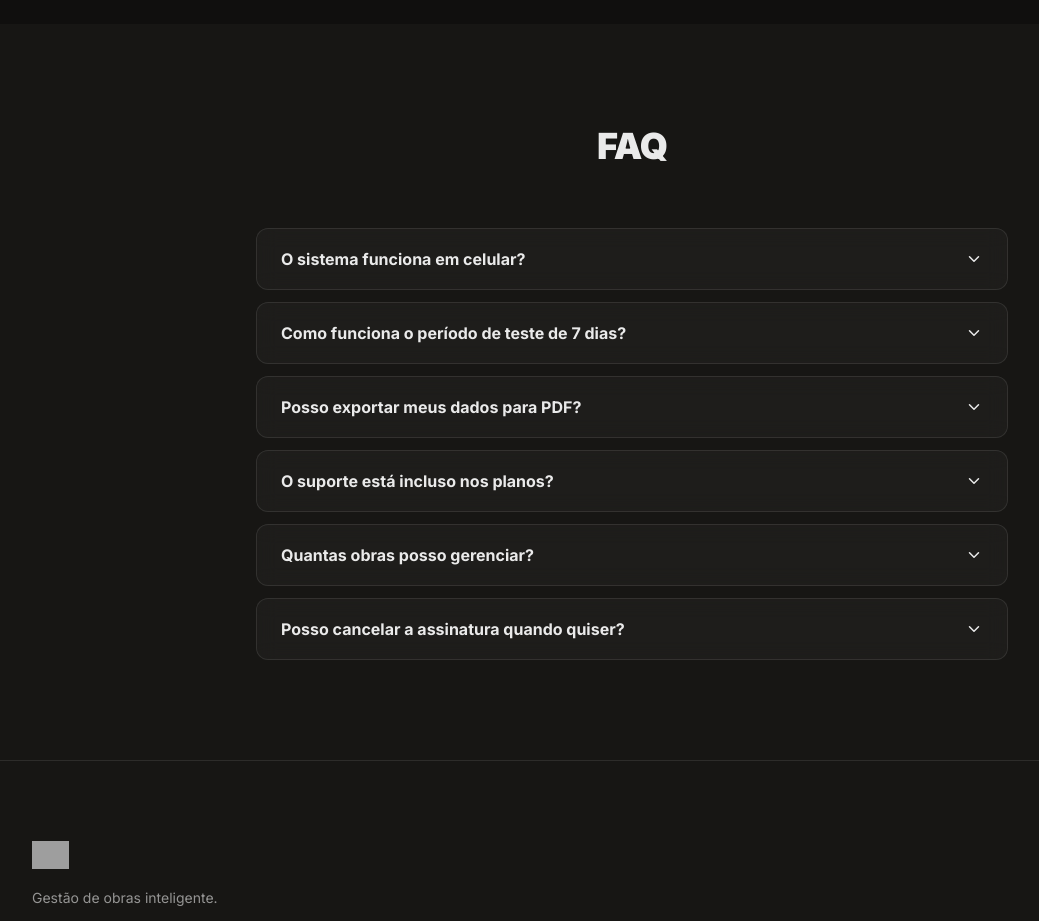
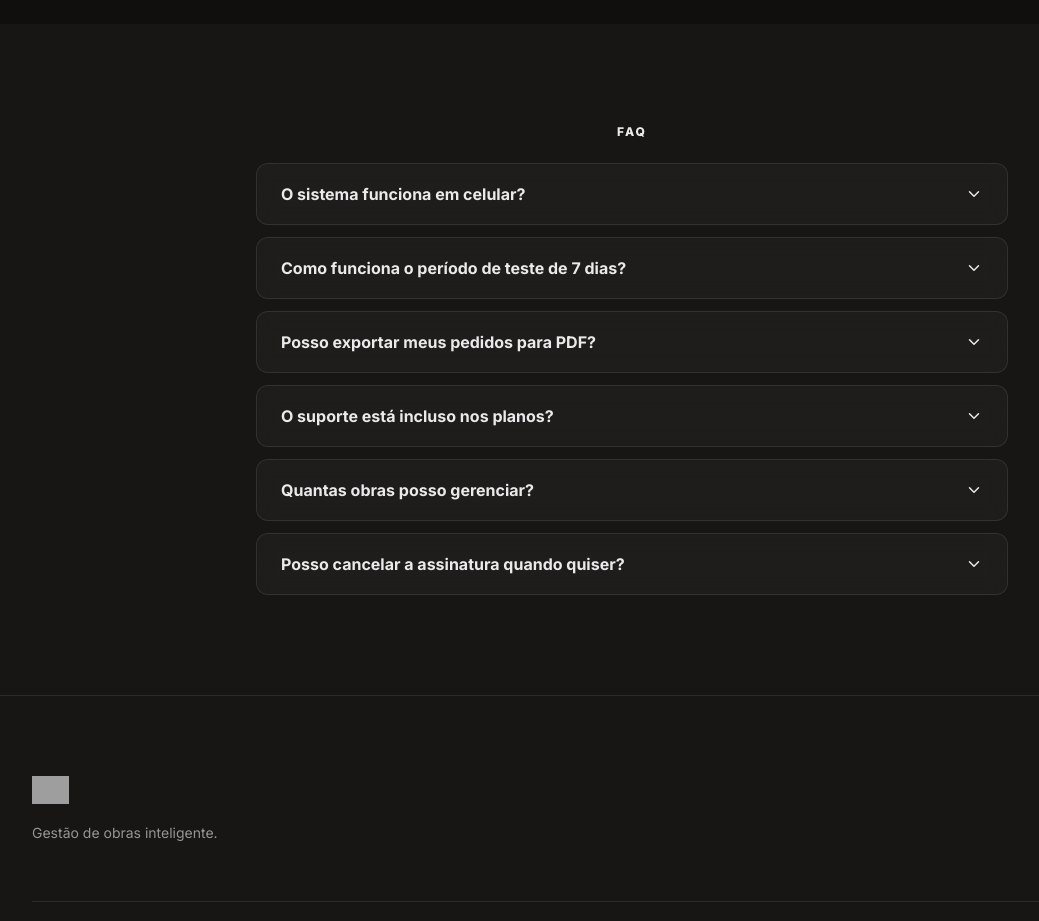
Before and after one commit to pedobra/pedobra, a React (Vite) app: page / in a window 1280 px wide. Shown: the part 5820-6741 px from the top of the page, without its empty margins (8-1047 px from the left). Built offline with nearby package versions, Linux system fonts and the light colour scheme; no server answers; grey boxes are pictures that could not be loaded.

Commit message:
\Landing Page: FAQ Refinement & Scroll Animations v17.0"

```diff
--- a/src/pages/LandingPage.tsx
+++ b/src/pages/LandingPage.tsx
@@ -30,6 +30,7 @@ const LandingPage = () => {
     const [honey, setHoney] = useState('');
     const [planCycle, setPlanCycle] = useState('Mensal');
     const [activeFaq, setActiveFaq] = useState<number | null>(null);
+    const [visibleFaqs, setVisibleFaqs] = useState<Set<number>>(new Set());
 
 
     useEffect(() => {
@@ -38,6 +39,18 @@ const LandingPage = () => {
             setIsLogin(true);
             localStorage.removeItem('openLogin');
         }
+
+        const observer = new IntersectionObserver((entries) => {
+            entries.forEach(entry => {
+                if (entry.isIntersecting) {
+                    const index = Number(entry.target.getAttribute('data-index'));
+                    setVisibleFaqs(prev => new Set(prev).add(index));
+                }
+            });
+        }, { threshold: 0.1 });
+
+        document.querySelectorAll('.faq-item').forEach(el => observer.observe(el));
+        return () => observer.disconnect();
     }, []);
 
     const handleLogoClick = () => {
@@ -175,7 +188,7 @@ const LandingPage = () => {
     const faqs = [
         { q: "O sistema funciona em celular?", a: "Sim! O PedObra é totalmente responsivo e foi desenhado para funcionar perfeitamente em smartphones, tablets e computadores." },
         { q: "Como funciona o período de teste de 7 dias?", a: "Ao se cadastrar, você ganha acesso total a todas as funcionalidades do plano Professional por 7 dias. Nenhuma cobrança é feita durante este período." },
-        { q: "Posso exportar meus dados para PDF?", a: "Com certeza. Todos os pedidos, materiais e históricos podem ser exportados em PDFs profissionais com um clique." },
+        { q: "Posso exportar meus pedidos para PDF?", a: "Com certeza. Todos os pedidos podem ser exportados para PDF, assim você pode enviar o anexo via WhatsApp." },
         { q: "O suporte está incluso nos planos?", a: "Sim, oferecemos suporte premium via WhatsApp e e-mail para todos os nossos parceiros." },
         { q: "Quantas obras posso gerenciar?", a: "Oferecemos planos flexíveis que atendem desde o pequeno construtor (1 obra) até grandes incorporadoras (obras ilimitadas)." },
         { q: "Posso cancelar a assinatura quando quiser?", a: "Sim, não trabalhamos com contratos de fidelidade. Você pode cancelar sua assinatura a qualquer momento diretamente pelo painel." },
@@ -519,10 +532,15 @@ const LandingPage = () => {
 
             <section className="faq-section">
                 <div className="section-container-small">
-                    <h2 className="section-title text-center">FAQ</h2>
+                    <div className="hero-badge mx-auto mb-8 animate-fade" style={{ width: 'fit-content' }}>FAQ</div>
                     <div className="faq-accordion">
                         {faqs.map((f, i) => (
-                            <div key={i} className={`faq-item glass ${activeFaq === i ? 'active' : ''}`} onClick={() => setActiveFaq(activeFaq === i ? null : i)}>
+                            <div
+                                key={i}
+                                data-index={i}
+                                className={`faq-item glass ${activeFaq === i ? 'active' : ''} ${visibleFaqs.has(i) ? 'in-view' : ''}`}
+                                onClick={() => setActiveFaq(activeFaq === i ? null : i)}
+                            >
                                 <div className="faq-header">
                                     <span>{f.q}</span>
                                     <ChevronDown size={18} className="faq-arrow" />
@@ -1099,7 +1117,15 @@ const LandingPage = () => {
 
                 .faq-section { padding: 100px 0; }
                 .faq-accordion { display: flex; flex-direction: column; gap: 12px; }
-                .faq-item { border-radius: 12px; cursor: pointer; }
+                .faq-item {
+                    border-radius: 12px;
+                    cursor: pointer;
+                    opacity: 0;
+                    transform: translateY(30px);
+                    transition: all 0.6s cubic-bezier(0.165, 0.84, 0.44, 1);
+                }
+                .faq-item.in-view { opacity: 1; transform: translateY(0); }
+                .faq-item:hover { background: rgba(255,255,255,0.05); transform: scale(1.01); border-color: rgba(255,255,255,0.2); }
                 .faq-header { padding: 20px 24px; display: flex; align-items: center; justify-content: space-between; font-weight: 700; }
                 .faq-body { padding: 0 24px 20px; color: var(--text-soft); font-size: 14px; }
                 .faq-arrow { transition: 0.3s; }
```
